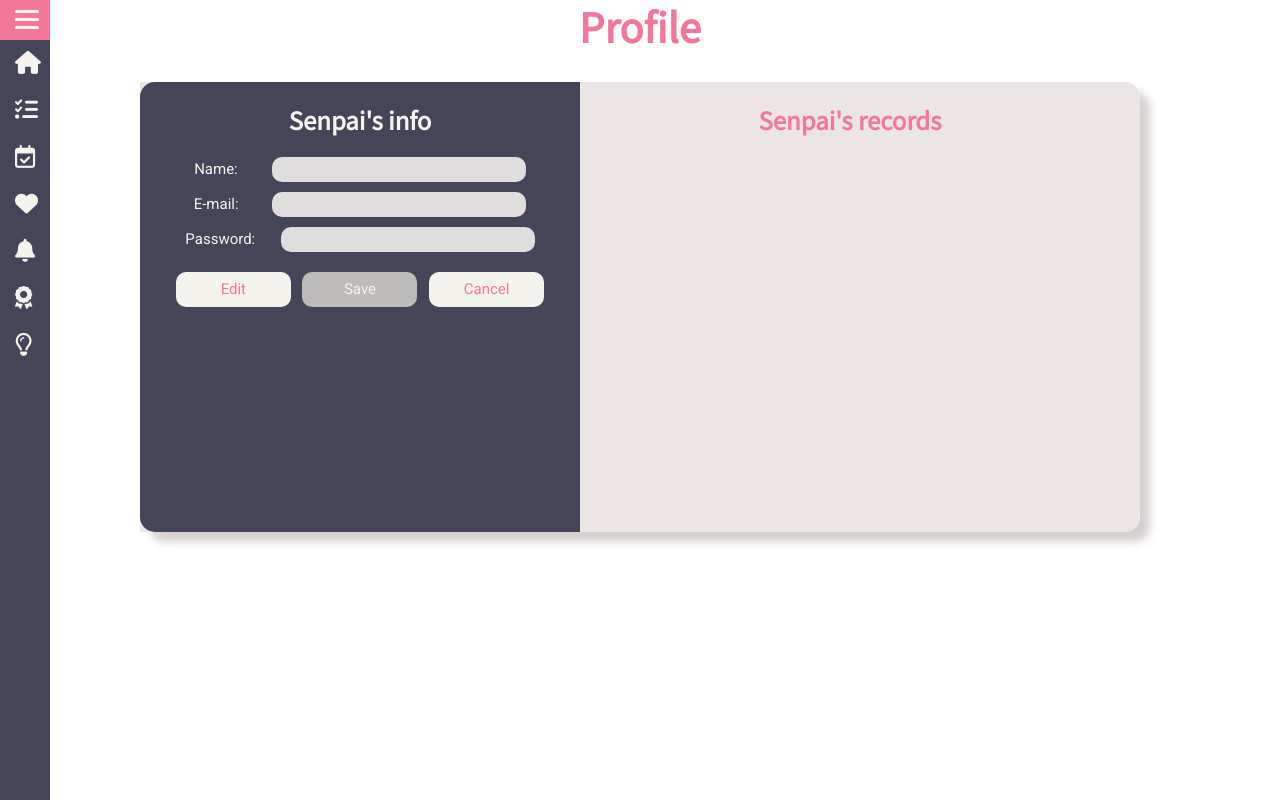
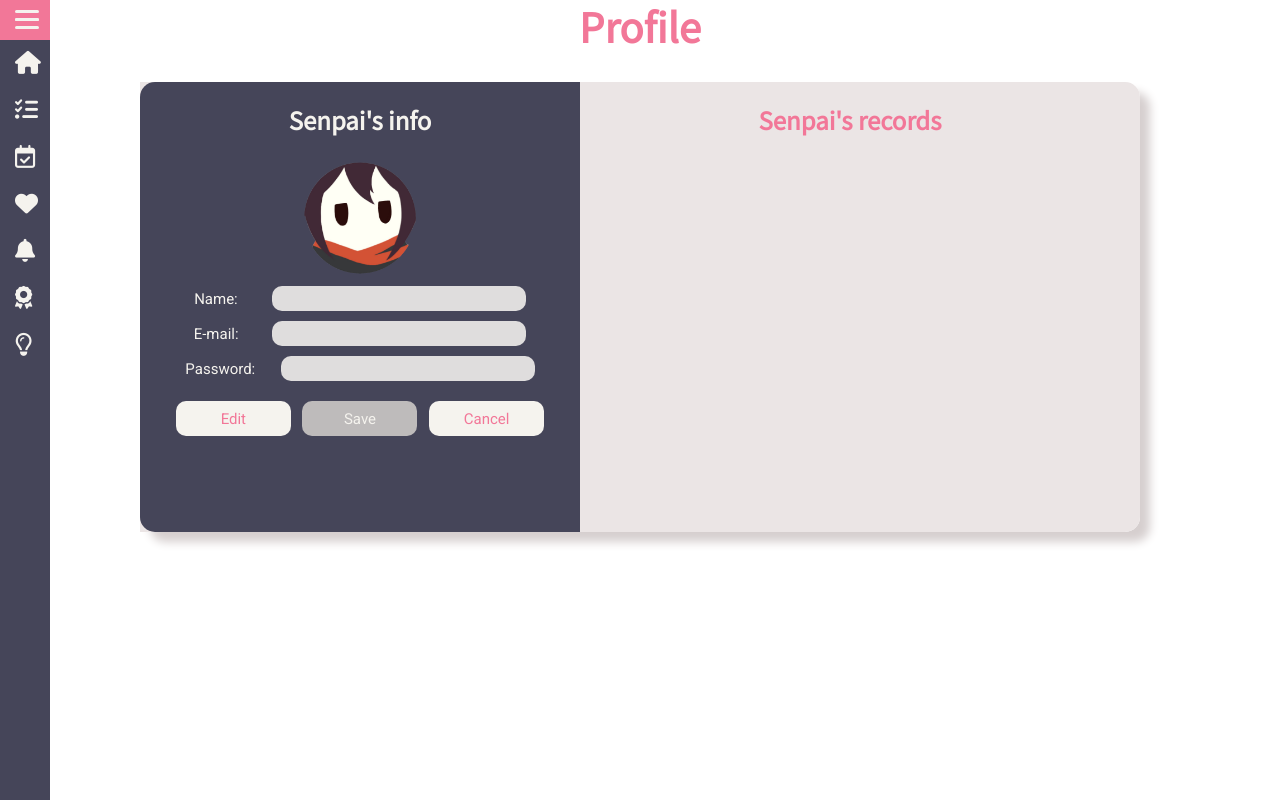
Before and after one commit to valtdv/TaskyChan, a React (Create React App) app: page / in a window 1280 px wide. Built offline with nearby package versions, Linux system fonts and the light colour scheme.

Commit message:
image added

```diff
--- a/src/views/components/Card/Card.css
+++ b/src/views/components/Card/Card.css
@@ -61,3 +61,9 @@
   padding: 20px;
   color: var(--pink);
 }
+
+.card-img {
+  display: block;
+  margin-left: auto;
+  margin-right: auto;
+}
--- a/src/views/components/Card/Card.js
+++ b/src/views/components/Card/Card.js
@@ -1,5 +1,6 @@
 import React from "react";
 import "./Card.css";
+import profile from "../../images/User-Profile.png"
 
 const Card = (props) => {
   const enableEdition = () => {
@@ -26,7 +27,9 @@ const Card = (props) => {
     <div className="Card">
       <div className="card-left">
         <h2>Senpai's info</h2>
-        <div className="card-img"></div>
+        <div className="card-img">
+          <img src={profile} alt="A profile picture" />
+        </div>
         <form className="info">
           <div className="labelInput">
             <label htmlFor="name">Name: </label>
```
Also changed, not shown: src/views/images/User-Profile.png (added).
